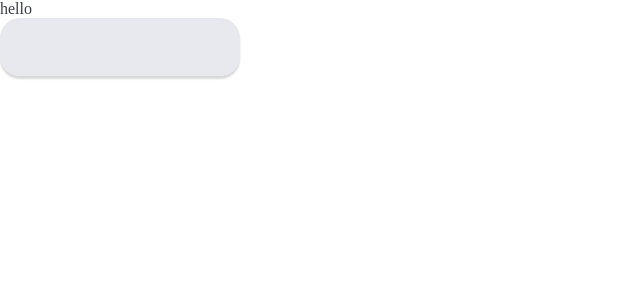
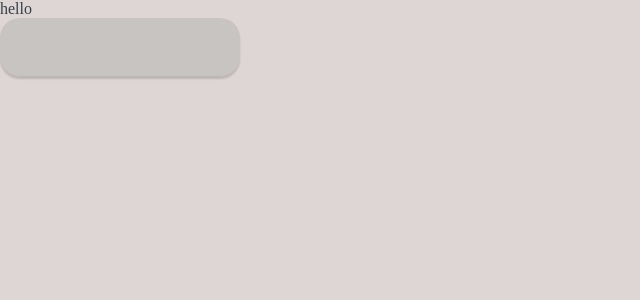
Before and after one commit to xsharonhe/BridgeIT, a React (Create React App) app in the folder frontend/: page / in a window 1280 px wide. Shown: the top 300 px of the page, without its empty margins (0-640 px from the left). Built offline with nearby package versions, Linux system fonts and the light colour scheme.

Commit message:
Changed theme

```diff
--- a/frontend/src/theme/theme.js
+++ b/frontend/src/theme/theme.js
@@ -58,14 +58,13 @@ export const baseTheme = {
         `
     },
     colors: {
-        primary: '#14274e',
-        secondary: '#F0F5FF',
-        background: '#FFFFFF',
-        accent: '#FF9595',
+        primary: '#0f2f24',
+        secondary: '#2d4d42',
+        background: '#ded6d4',
+        accent: '#d7385e',
         text: '#393E46',
-        caption: '#9ba4b4',
-        hover: '#394867',
-        primaryO: 'rgba(37, 46, 86, 0.1)',
+        hover: '#718878',
+        primaryO: 'rgba(15,47,36,0.1)',
         success: '#61b15a',
         error: '#ff4646'
     },
```
